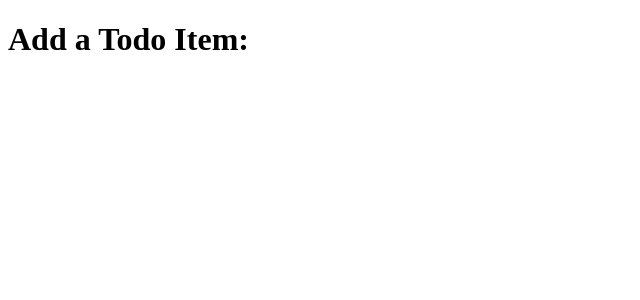
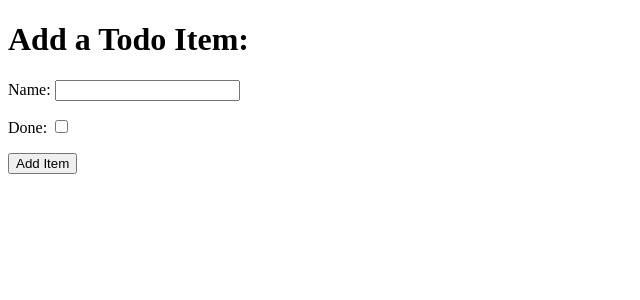
Before and after one commit to mariana-stefani/fsf-django, a Django app: page /add in a window 1280 px wide. Shown: the top 300 px of the page, without its empty margins (0-640 px from the left). Run offline with Django 3.2, Linux system fonts and the light colour scheme.

Commit message:
Added a form to todo templates add_item.html

```diff
--- a/todo/templates/todo/add_item.html
+++ b/todo/templates/todo/add_item.html
@@ -7,6 +7,24 @@
   </head>
   <body>
     <h1>Add a Todo Item:</h1>
-
+    <form method="POST" action="add">
+      <div>
+        <p>
+          <label for="id_name">Name:</label>
+          <input type="text" id="id_name" name="item_name" />
+        </p>
+      </div>
+      <div>
+        <p>
+          <label for="id_done">Done:</label>
+          <input type="checkbox" id="id_done" name="done" />
+        </p>
+      </div>
+      <div>
+        <p>
+          <button type="submit">Add Item</button>
+        </p>
+      </div>
+    </form>
   </body>
 </html>
```
